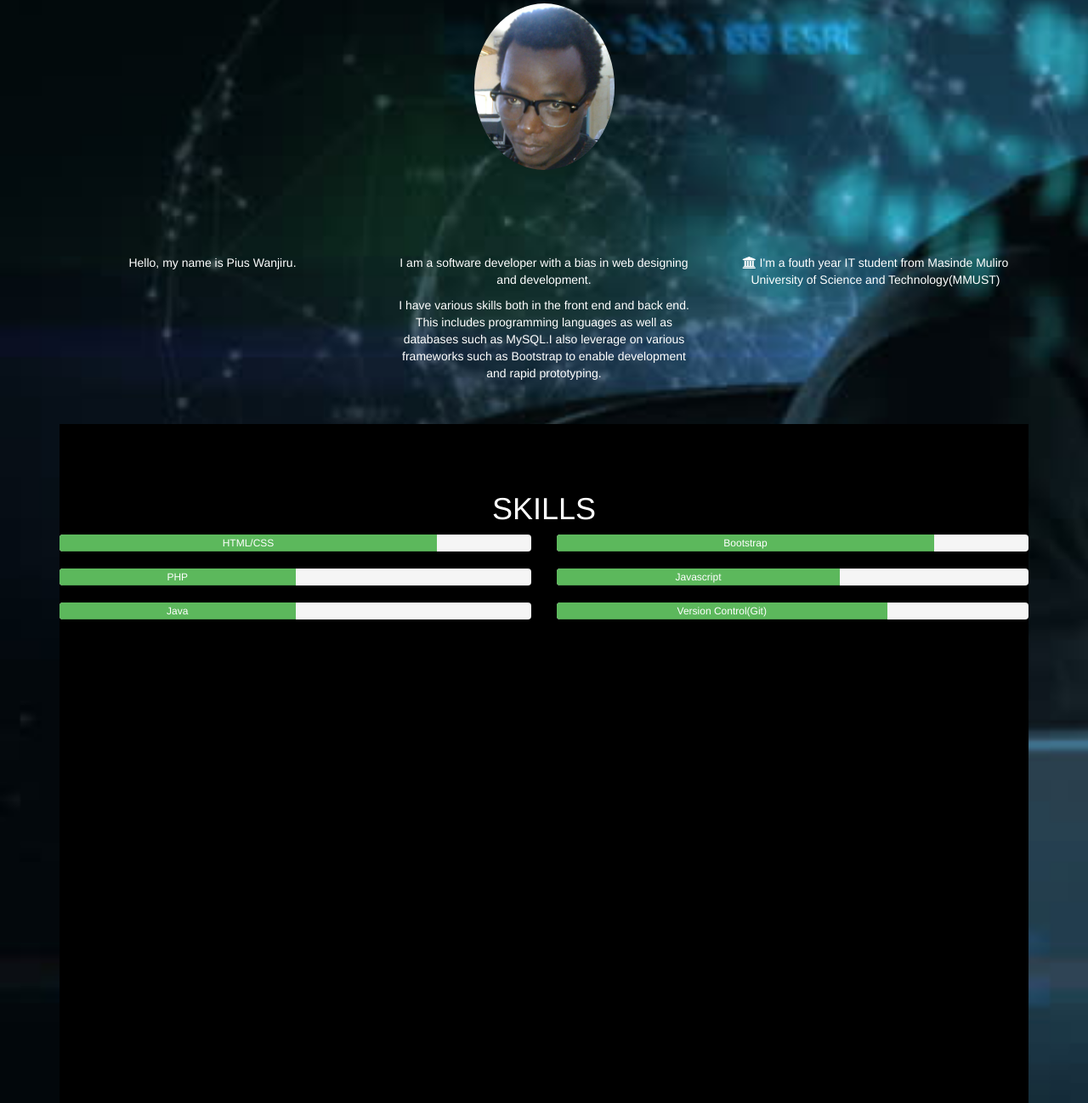
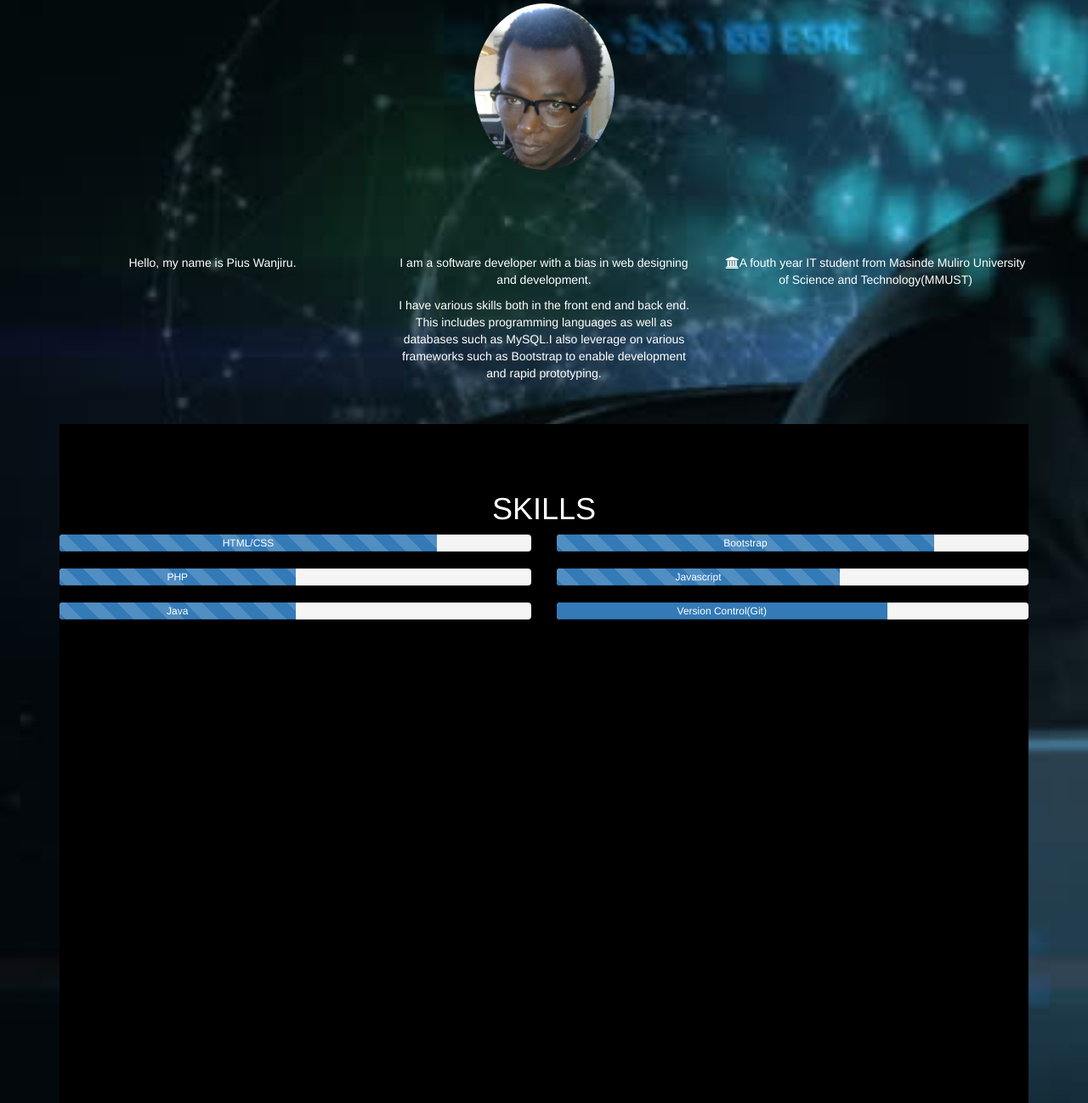
Before and after one commit to pius254/Personal-Site, a PHP site: page / in a window 1280 px wide. Shown: the part 976-2274 px from the top of the page at 85% size. Run offline with PHP 8.4, Linux system fonts and the light colour scheme; some web fonts are replaced.

Commit message:
adds 'isTouch' method and rearranges some assets

```diff
--- a/assets/css/styles.css
+++ b/assets/css/styles.css
@@ -15,11 +15,6 @@ a{
 
 .navbar-inverse .navbar-nav>li>a:hover{
   color: #82BC00;
-}
-
-a.active{
-	background-color: red;
-	color: white;
 }
 
 ul{
--- a/assets/js/script.js
+++ b/assets/js/script.js
@@ -1,5 +1,7 @@
 $(function(){
   var topoffset = 43;
+
+  var isTouch = 'ontouchstart' in document.documentElement;
 
   //fullscreen
     var wheight = $(window).height();//get height of the window
@@ -37,7 +39,7 @@ $(function(){
       var windowpos = $(window).scrollTop();
       $('nav li a').removeClass('active');
 
-      if (windowpos > $('#header').offset()){
+      if (windowpos => $('#header').offset()){
         $('nav li a').removeClass('active');
         $('a[href$="#header"]').addClass('active');
       }
@@ -70,7 +72,8 @@ $(function(){
       var html = Mustache.to_html(template, data);
       $('#carousel').html(html);
 
-      $('#carousel').cycle({
+     if (!isTouch) {
+       $('#carousel').cycle({
         fx: 'growY',
         /*sync: false,
         easing: 'easeOutBack',
@@ -82,6 +85,8 @@ $(function(){
         next: '#next_btn',
         prev: '#prev_btn',
       })
+     }
+
     });
 
 });//onload
--- a/home.html
+++ b/home.html
@@ -8,12 +8,15 @@
 
 	<!--Bootstrap-->
 	<link rel="stylesheet" type="text/css" href="assets/css/bootstrap.min.css">
+	<!--Font Awesome-->
+	<link rel="stylesheet" type="text/css" href="assets/fonts/css/font-awesome.min.css">
+	<!-- wow js -->
+	<script type="text/javascript" src="assets/js/wow.js"></script>
 	<!--animate-->
 	<link rel="stylesheet" type="text/css" href="assets/css/animate.css">
-	<!--Font Awesome-->
-	<link rel="stylesheet" type="text/css" href="assets/fonts/css/font-awesome.min.css">
 	<!--Main Styles-->
 	<link rel="stylesheet" type="text/css" href="assets/css/styles.css">
+
 	<link rel="shortcut icon" href="assets/images/icon1.ico" type="image/x-icon"/>
 
 </head>
@@ -87,7 +90,7 @@
 					<p>I am a software developer with a bias in web designing and development.</p>
 				</div>
 				<div class="col-md-4 wow fadeInLeft animated" data-wow-delay="1s">
-					<p><i class="fa fa-university"></i> I'm a fouth year IT student from Masinde Muliro University of Science and Technology(MMUST)</p>
+					<p><i class="fa fa-university"></i>A fouth year IT student from Masinde Muliro University of Science and Technology(MMUST)</p>
 				</div>
 				<div class="col-md-4 col-md-offset-4 col-sm-offset-3 wow fadeInDown animated" data-wow-delay="1.3s">
 					<p class="text-center">I have various skills both in the front end and back end. This includes programming languages as well as databases such as MySQL.I also leverage on various frameworks such as Bootstrap to enable development and rapid prototyping.</p>
@@ -101,19 +104,19 @@
 					<h1 class="text-uppercase text-center wow fadeInRight animated" data-wow-delay="1s">Skills</h1>
 					<div class="col-md-6 wow fadeInRight animated" data-wow-delay="1s">
 						<div class="progress">
-							<div class="progress-bar progress-bar-success" role="progressbar" aria-valuenow="40" aria-valuemin="0" aria-valuemax="80" style="width: 80%">
+							<div class="progress-bar progress-bar-striped active" role="progressbar" aria-valuenow="80" aria-valuemin="0" aria-valuemax="100" style="width: 80%">
 								<span class="sr-only">80%</span>
 								HTML/CSS
 							</div>
 						</div>
 						<div class="progress">
-							<div class="progress-bar progress-bar-success" role="progressbar" aria-valuenow="40" aria-valuemin="0" aria-valuemax="50" style="width: 50%">
+							<div class="progress-bar progress-bar-striped active" role="progressbar" aria-valuenow="50" aria-valuemin="0" aria-valuemax="1100" style="width: 50%">
 								<span class="sr-only">50%</span>
 								PHP
 							</div>
 						</div>
 						<div class="progress">
-							<div class="progress-bar progress-bar-success" role="progressbar" aria-valuenow="40" aria-valuemin="0" aria-valuemax="50" style="width: 50%">
+							<div class="progress-bar progress-bar-striped active" role="progressbar" aria-valuenow="50" aria-valuemin="0" aria-valuemax="100" style="width: 50%">
 								<span class="sr-only">50%</span>
 								Java
 							</div>
@@ -122,19 +125,19 @@
 
 					<div class="col-md-6 wow fadeInLeft animated" data-wow-delay="1s">
 						<div class="progress">
-							<div class="progress-bar progress-bar-success" role="progressbar" aria-valuenow="40" aria-valuemin="0" aria-valuemax="80" style="width: 80%">
+							<div class="progress-bar progress-bar-striped active" role="progressbar" aria-valuenow="80" aria-valuemin="0" aria-valuemax="100" style="width: 80%">
 								<span class="sr-only">80%</span>
 								Bootstrap
 							</div>
 						</div>
 						<div class="progress">
-							<div class="progress-bar progress-bar-success" role="progressbar" aria-valuenow="40" aria-valuemin="0" aria-valuemax="60" style="width: 60%">
+							<div class="progress-bar progress-bar-striped active" role="progressbar" aria-valuenow="60" aria-valuemin="0" aria-valuemax="100" style="width: 60%">
 								<span class="sr-only">60%</span>
 								Javascript
 							</div>
 						</div>
 						<div class="progress">
-							<div class="progress-bar progress-bar-success" role="progressbar" aria-valuenow="40" aria-valuemin="0" aria-valuemax="70" style="width: 70%">
+							<div class="progress-bar progress-bar-stripedactive" role="progressbar" aria-valuenow="40" aria-valuemin="0" aria-valuemax="70" style="width: 70%">
 								<span class="sr-only">70%</span>
 								Version Control(Git)
 							</div>
@@ -251,8 +254,6 @@
 	<script type="text/javascript" src="assets/js/mustache.min.js"></script>
 	<!-- Bootstrap js -->
 	<script type="text/javascript" src="assets/js/bootstrap.min.js"></script>
-	<!-- wow js -->
-	<script type="text/javascript" src="assets/js/wow.js"></script>
 	<!-- Main Script -->
 	<script type="text/javascript" src="assets/js/script.js"></script>
 
```
Also changed, not shown: assets/js/npm.js (deleted, +0 -13 lines).
